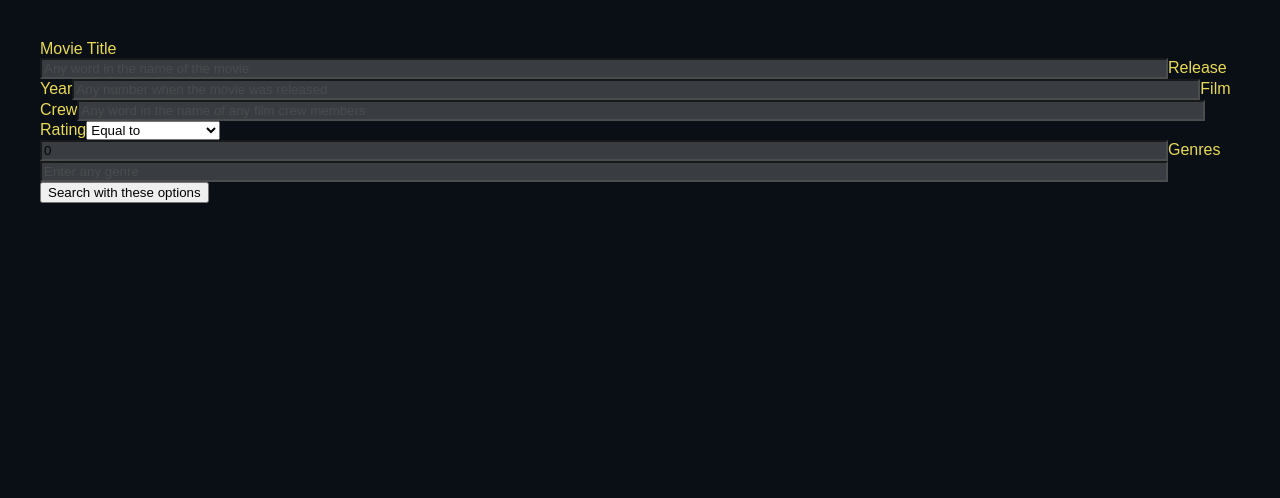
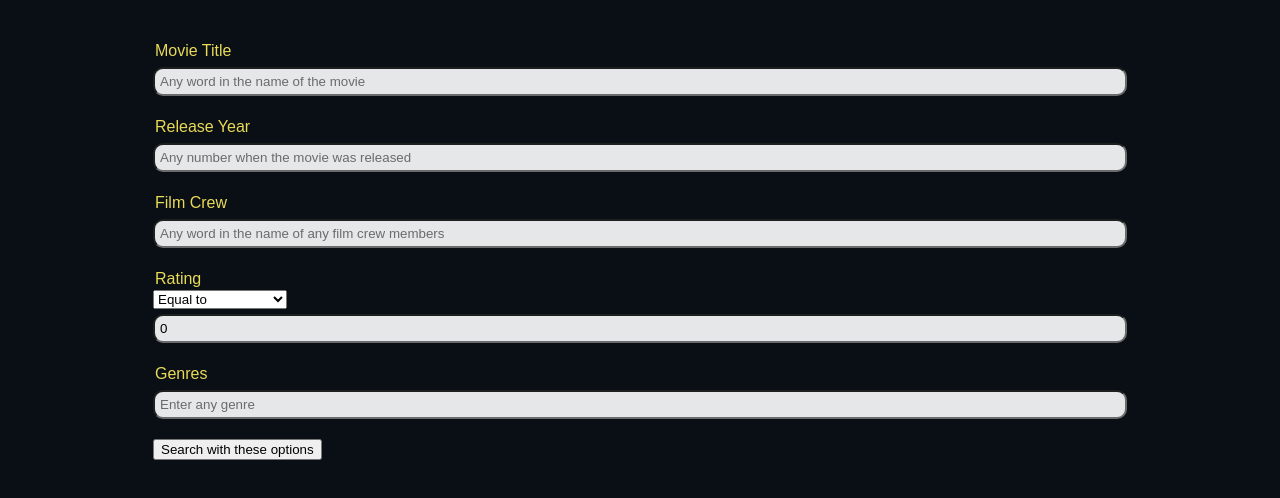
Before and after one commit to vetematts/CineCritic-frontend, a React (Vite) app: page /advancedSearch in a window 1280 px wide. Shown: the top 498 px of the page. Built offline with nearby package versions, Linux system fonts and the light colour scheme; a web font is replaced by a local one.

Commit message:
feat: (Advanced Search Page) Stylised the labels and the input fields

```diff
--- a/src/pages/AdvancedSearchPage.jsx
+++ b/src/pages/AdvancedSearchPage.jsx
@@ -5,13 +5,35 @@ import styled from "styled-components";
 // Styled components
 // Give all the labels the same gold colouring as headings
 const StyledLabels = styled.label`
+    /* Same golden font as the headings */
     color: #e9da57;
+
+    /* Response design */
+    display: flex;
+    justify-content: flex-start;
+
+    /* Spacing between itself and its input */
+    padding: 2px;
 `;
 
+// White background input fields with slight rounded corners
+// with spacing to break up and declutter the page
 const StyledInputs = styled.input`
-    background-color: #5a5b5f;
-    opacity: 0.6;
-    width: 70rem;
+    /* White background */
+    background-color: #ffffffff;
+    opacity: 0.9;
+
+    /* Round the corners */
+    border-radius: 10px; /* More pixel value for more roundness */
+    padding: 5px; /* Optional: Add padding so text doesn't touch the edges */
+
+    /* Set responsive design */
+    display: flex;
+    justify-content: flex-start;
+    width: 60rem;
+
+    /* Space away from other items */
+    margin: 5px 0 20px 0;
 `;
 
 function AdvancedSearchPage() {
@@ -34,9 +56,9 @@ function AdvancedSearchPage() {
         setCrew(event.target.value);
     };
 
-    const handleRatingDropDown = (event) => {
-        setRatingComparator(event.target.value);
-    };
+    // const handleRatingDropDown = (event) => {
+    //     setRatingComparator(event.target.value);
+    // };
 
     const handleRating = (event) => {
         setRating(event.target.value);
@@ -81,13 +103,12 @@ function AdvancedSearchPage() {
                 Rating
             </StyledLabels>
             <select
-                value = {ratingComparator}
-                onChange = {handleRatingDropDown}
+                defaultValue = {"EQUAL_TO"}
             >
                 {/* HTML entity codes: &lt is < and &gt is > */}
                 <option value = "LESS_THAN">Less than</option>
                 <option value = "LESS_OR_EQUAL">Less or equal to</option>
-                <option value = "EQUAL_TO" selected>Equal to</option>
+                <option value = "EQUAL_TO">Equal to</option>
                 <option value = "GREATER_THAN">Greater than</option>
                 <option value = "GREATER_OR_EQUAL">Greater or equal to</option>
             </select>
```
